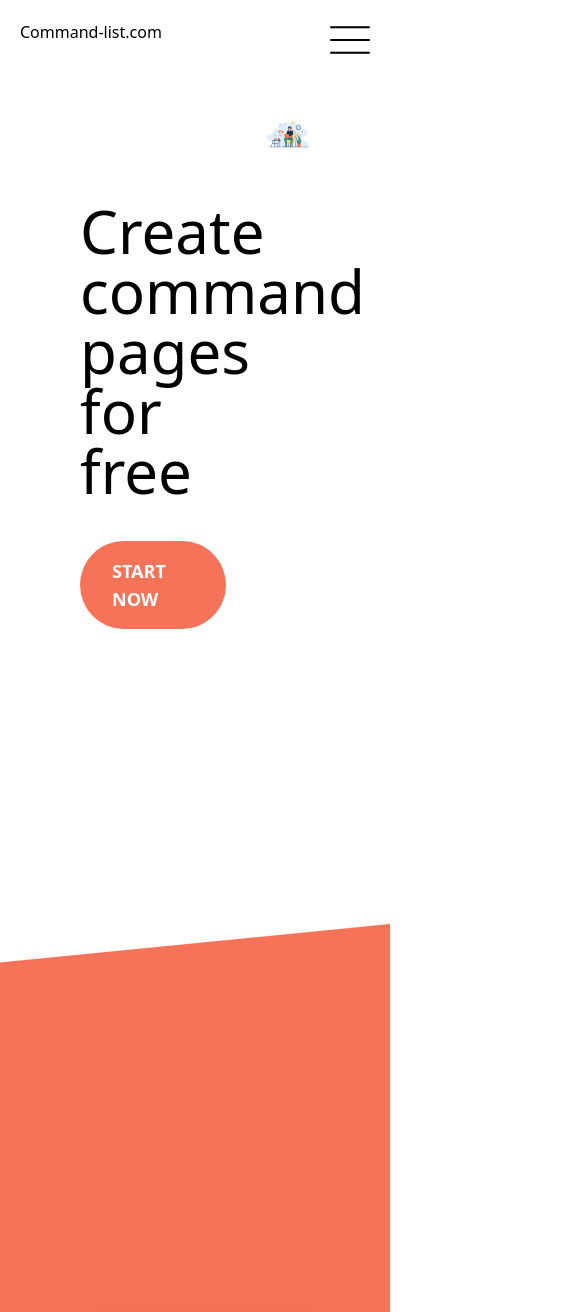
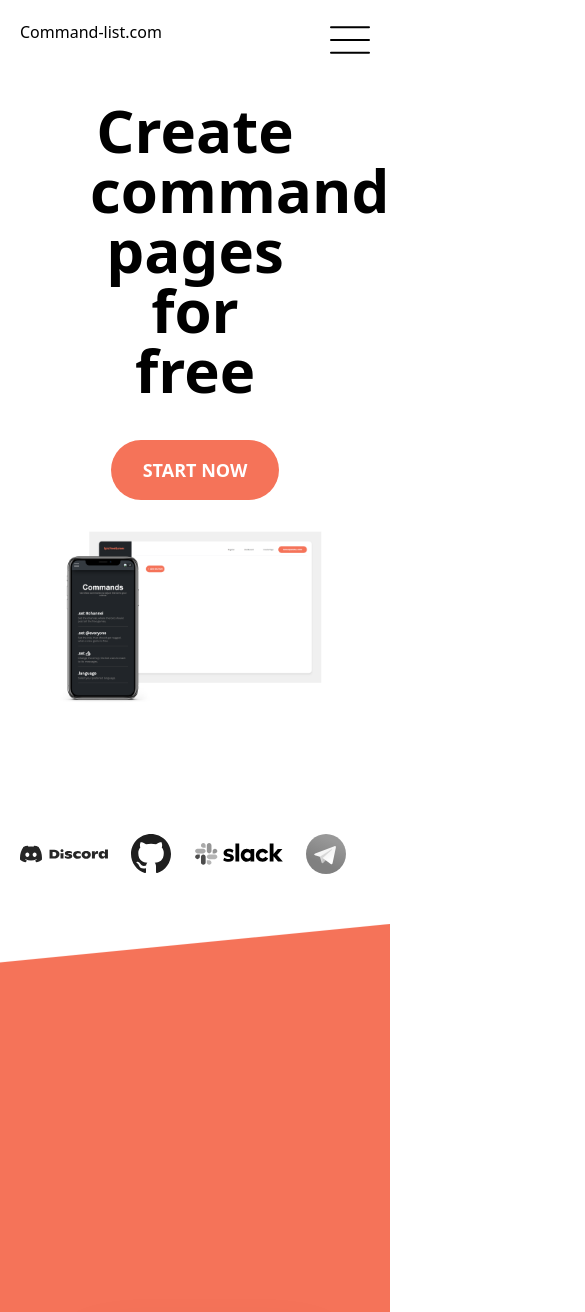
Before and after one commit to NoahEmmenegger/command-list.com, a Next.js app: page / in a window 390 px wide. Shown: the top 1312 px of the page, 585 px wide, since content can reach past the window. Built offline with nearby package versions, Linux system fonts and the light colour scheme; no server answers.

Commit message:
make index responsive

```diff
--- a/components/Layout.js
+++ b/components/Layout.js
@@ -35,8 +35,8 @@ export default function Layout({ children }) {
           </ul>
         </nav>
         <div className="bg-white h-full w-screen fixed z-50 top-0 p-5 text-5xl flex flex-col" style={{display: isHamburgerShow?'':'none'}}>
-          <div className="relative h-10 w-10 m-auto mr-0 mt-0 cursor-pointer" onClick={() => setIsHamburgerShow(false)}>
-            <Image src="/icons/menu_hamburger.svg" alt="" layout="fill" objectFit="contain" />
+          <div className="relative h-10 w-10 m-auto my-0 cursor-pointer mr-5" onClick={() => setIsHamburgerShow(false)}>
+            <Image src="/icons/close.svg" alt="" layout="fill" objectFit="contain" />
           </div>
           <ul className="flex flex-col m-auto">
             <li className="m-auto py-3"><Link href="/register">Register</Link></li>
--- a/pages/index.js
+++ b/pages/index.js
@@ -11,19 +11,18 @@ export default function Home() {
         <link rel="icon" href="/favicon.ico" />
       </Head>
 
-      <div className="h-screen p-10 pt-0">
-        <div className="flex h-5/6">
-          <div className="w-3/5 align-middle m-auto pl-10">
-            <h1 className="text-6xl">Create command pages for free</h1>
-            <Link href="/login"><a className="btn mt-10 text-lg px-8" style={{ 'width': 'fit-content' }}>Start now</a></Link>
+      <div className="h-screen p-5">
+        <div className="h-5/6 lg:flex">
+          <div className="w-3/5 align-middle m-auto text-center">
+            <h1 className="text-6xl font-bold">Create command pages for free</h1>
+            <Link href="/login"><a className="btn m-auto mt-10 text-lg px-8" style={{ 'width': 'fit-content' }}>Start now</a></Link>
           </div>
-          <div className="w-full h-full relative p-10">
-            {/* https://www.freepik.com/free-vector/happy-freelancer-with-computer-home-young-man-sitting-armchair-using-laptop-chatting-online-smiling-vector-illustration-distance-work-online-learning-freelance_10172825.htm */}
-            <Image alt='' src="/bg_men_computer.svg" height={1250} width={1967.25} objectFit="contain" />
+          <div className="w-full h-full relative">
+            <Image alt='' src="/dashboard_preview.png" height={1250} width={1967.25} objectFit="contain" />
           </div>
         </div>
-        <div className="h-10 px-80 mt-16">
-          <div className="flex h-10 mt-10">
+        <div className="h-10 mt-16">
+          <div className="flex h-10 mt-10 max-w-6xl m-auto">
             <div className="w-1/4 text-center relative">
               <Image className="m-auto filter grayscale" alt='' src="/logos/discord.svg" layout="fill" objectFit="contain" />
             </div>
```
Also changed, not shown: public/icons/close.svg (added).
